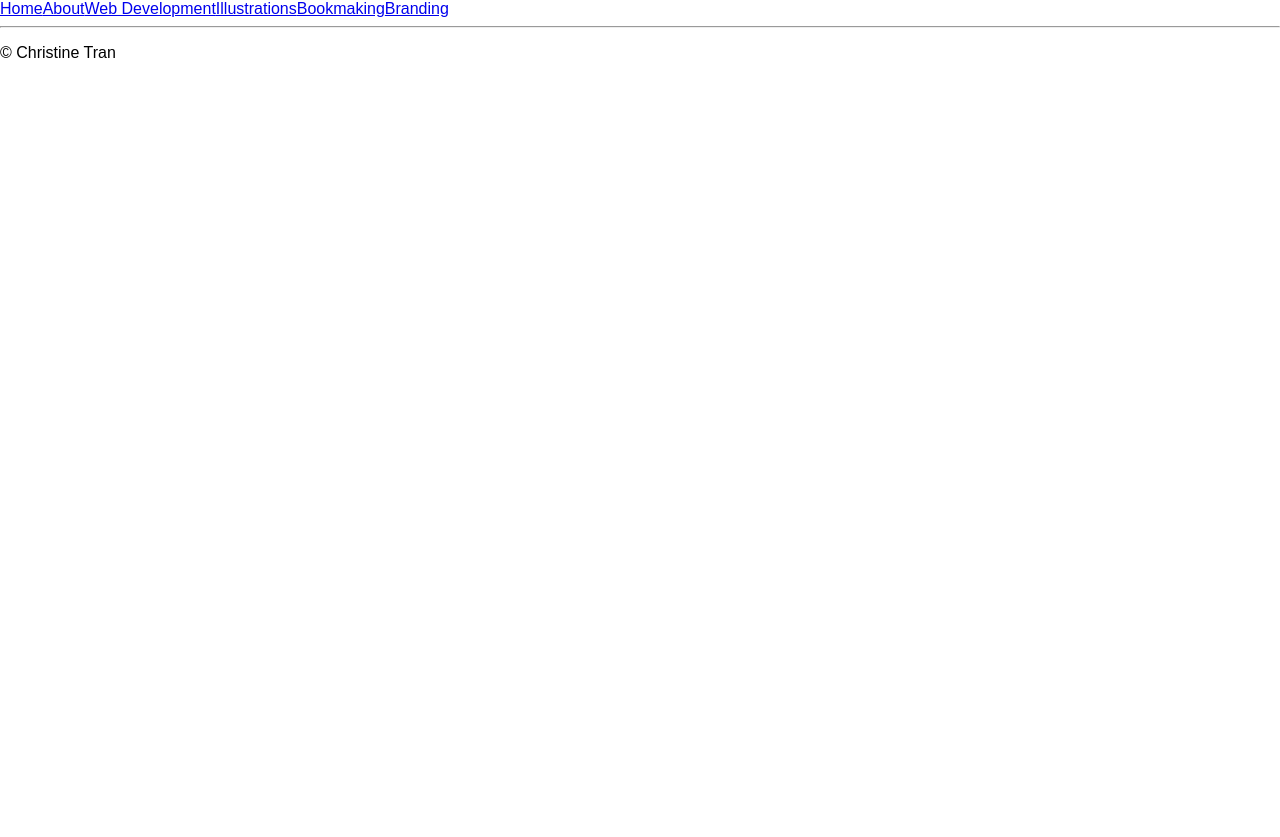
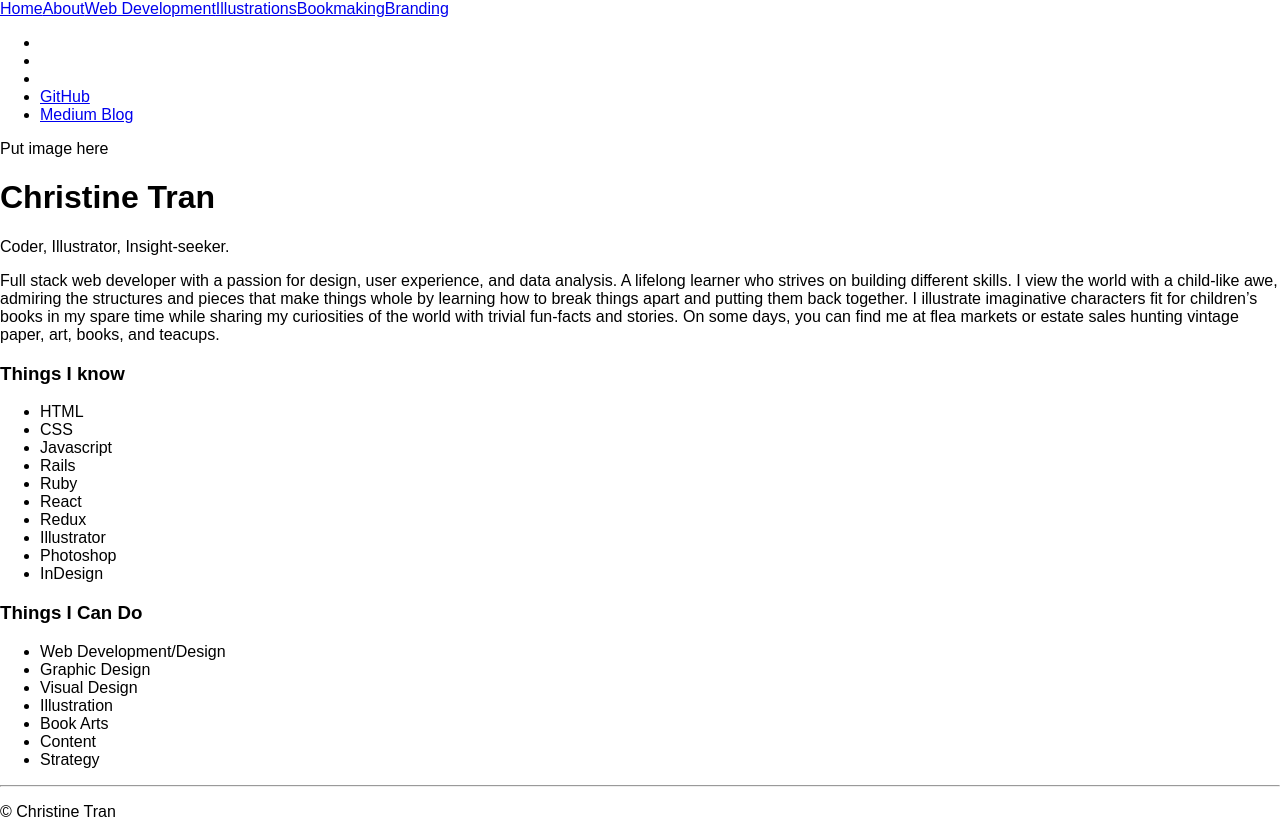
Before and after one commit to christinetran825/tofukid-website, a React (Create React App) app: page / in a window 1280 px wide. Before the commit the page ends 800 px from the top, so only its background shows below. Built offline with nearby package versions, Linux system fonts and the light colour scheme.

Commit message:
corrected root path to About component

```diff
--- a/src/Routes.js
+++ b/src/Routes.js
@@ -16,7 +16,7 @@ class Routes extends Component {
       <div>
         <Navigation />
         <Switch>
-          <Route exact path="/about" component={About} />
+          <Route exact path="/" component={About} />
           <Route exact path="/bookmaking" component={Bookmaking} />
           <Route exact path="/branding" component={Branding} />
           <Route exact path="/web_development" component={WebDevelopment} />
```
